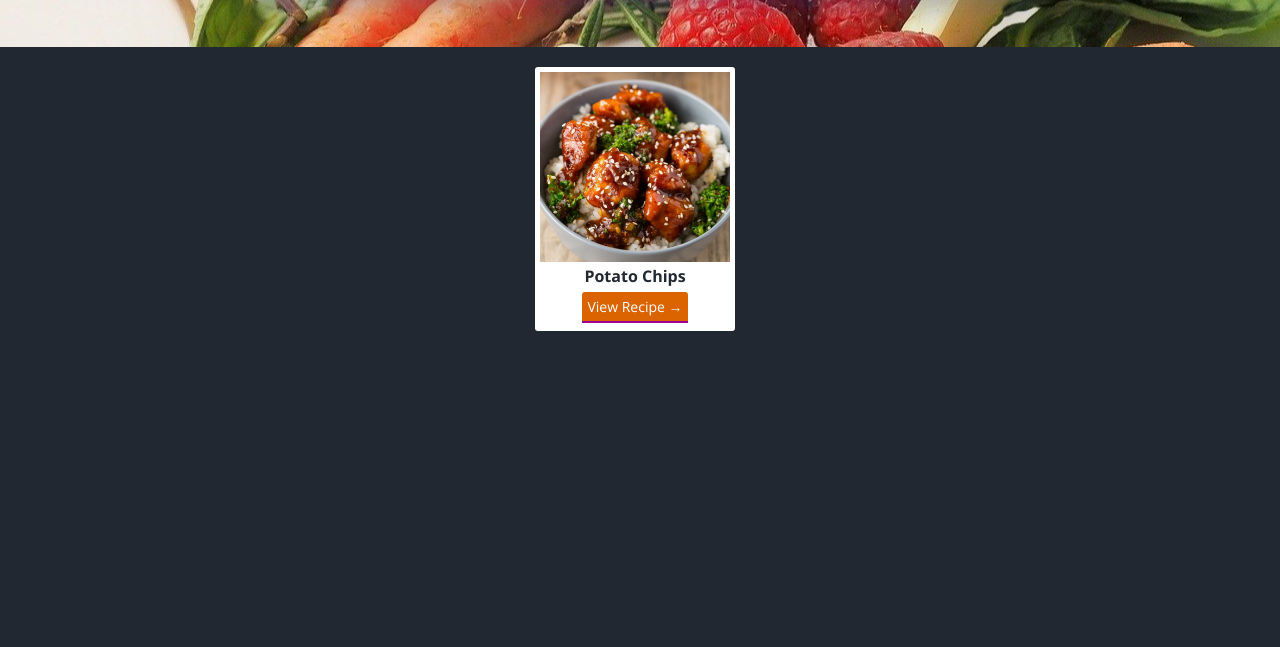
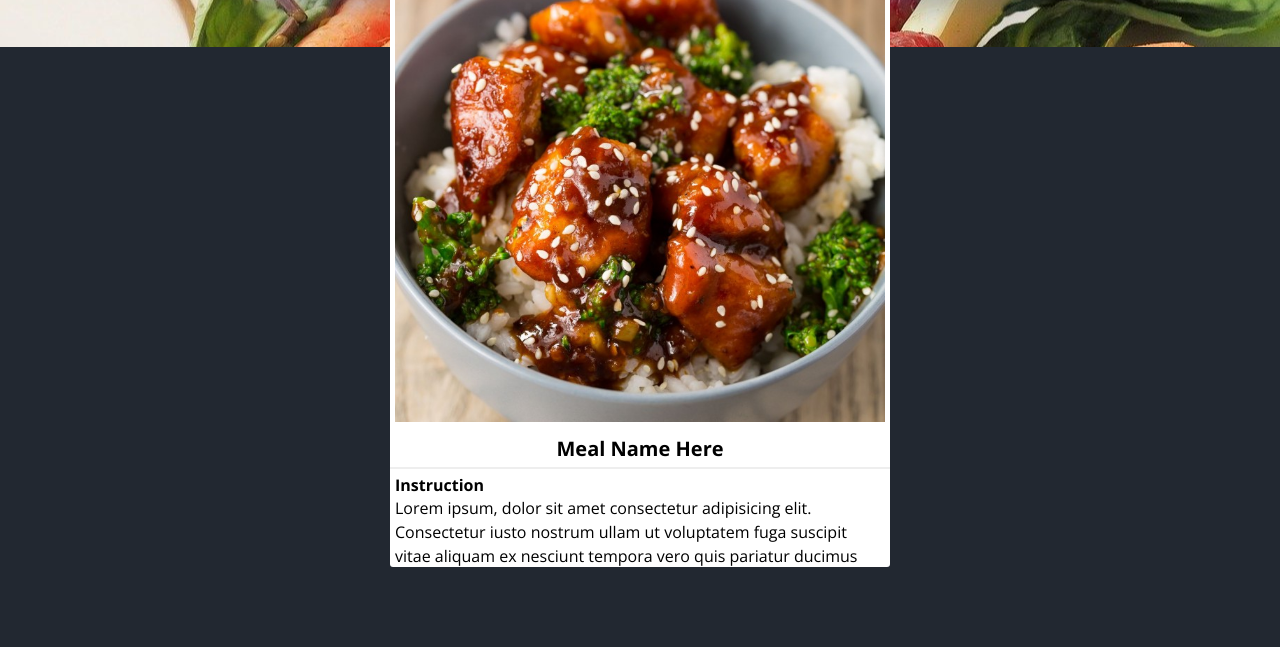
Before and after one commit to Rishil96/javascript-advanced-projects, a plain HTML site: page index.html in a window 1280 px wide. Shown: the part 153-800 px from the top of the page. Drawn offline with nearby package versions, Linux system fonts and the light colour scheme.

Commit message:
Add : Markup and styling for a single meal modal with details, image and link to video

```diff
--- a/index.html
+++ b/index.html
@@ -44,6 +44,30 @@
           <!-- Single Meal Item End -->
         </div>
       </div>
+
+      <!-- Meal modal -->
+       <div class="new-modal">
+        <div class="meal-details">
+          <button class="btn close-btn">
+            <i class="fas fa-times"></i>
+          </button>
+
+          <!-- Meal content -->
+          <div class="recipe-content">
+            <div class="recipe-img">
+              <img src="./images/food.jpg" alt="">
+            </div>
+            <h2 class="recipe-title">Meal Name Here</h2>
+            <div class="recipe-instruction">
+              <h3>Instruction</h3>
+              <p>Lorem ipsum, dolor sit amet consectetur adipisicing elit. Consectetur iusto nostrum ullam ut voluptatem fuga suscipit vitae aliquam ex nesciunt tempora vero quis pariatur ducimus error, dolore molestias cumque debitis.</p>
+            </div>
+            <div class="recipe-link">
+              <a href="#" target="_blank">Watch Video</a>
+            </div>
+          </div>
+        </div>
+       </div>
     </section>
 
     <script src="script.js"></script>
--- a/styles.css
+++ b/styles.css
@@ -142,3 +142,84 @@ input {
 .meal a:hover {
   background-color: var(--color-primary);
 }
+
+/* Modal section */
+.meal-modal {
+  position: fixed;
+  top: 0;
+  left: 0;
+  width: 100%;
+  height: 100%;
+  background: rgba(0, 0, 0, 0.8);
+  /* display: none; */
+}
+
+.meal-details {
+  position: fixed;
+  top: 50%;
+  left: 50%;
+  transform: translate(-50%, -50%);
+  background: var(--white);
+  border-radius: 3px;
+  width: 90%;
+  max-width: 50rem;
+  height: 80%;
+  overflow-y: scroll;
+}
+
+.meal-details::-webkit-scrollbar {
+  height: 5px;
+  width: 4px;
+  border: 1px solid #d5d5d5;
+  background: #d5d5d5;
+}
+
+.meal-details::-webkit-scrollbar-track {
+  --webkit-box-shadow: inset 0 0 6px rgba(0, 0, 0, 0.3);
+}
+
+.meal-details::-webkit-scrollbar-thumb {
+  background-color: var(--color-primary);
+  outline: 1px solid #eee;
+}
+
+.meal-details button {
+  position: absolute;
+  top: 1rem;
+  right: 1rem;
+  font-size: 2rem;
+  width: 3rem;
+  height: 3rem;
+  border-radius: 50%;
+  color: red;
+  background-color: var(--white);
+  cursor: pointer;
+}
+
+.recipe-content > * {
+  padding: 5px;
+}
+
+.recipe-title {
+  text-align: center;
+  font-size: 2rem;
+  border-bottom: 2px solid var(--grey);
+}
+
+.recipe-instruction h3 {
+  font-size: 1.6rem;
+}
+
+.recipe-link {
+  text-align: center;
+  background: red;
+  width: 8rem;
+  margin: 1rem auto;
+  padding: 5px;
+  border-radius: 3px;
+}
+
+.recipe-link a {
+  text-decoration: none;
+  color: var(--white);
+}
```
